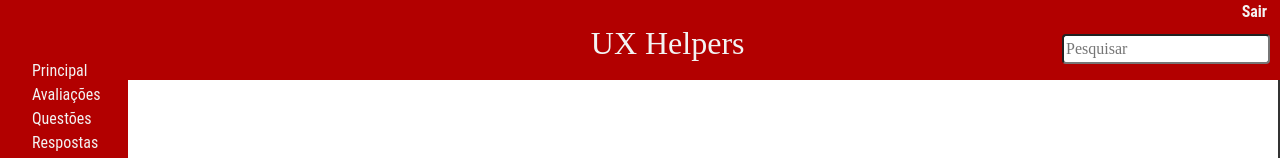
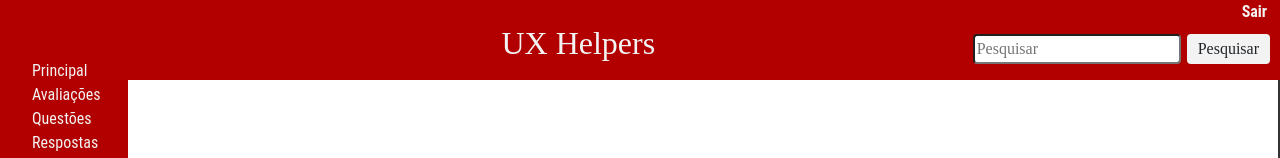
Before and after one commit to FatecFranca/DSM-G03-PI3-2022-1, a React (Create React App) app in the folder front-end/: page /glossario in a window 1280 px wide. Shown: the top 158 px of the page. Built offline with nearby package versions, Linux system fonts and the light colour scheme; no server answers; a web font is replaced by a local one.

Commit message:
inclusao botao pesquisar
inclusao do botao pesquisar

```diff
--- a/front-end/src/components/Components.css
+++ b/front-end/src/components/Components.css
@@ -29,6 +29,19 @@
 
 .header .titulo-pesquisa #pesquisa {
     border-radius: 4px;
+}
+
+.header .btn {
+    background-color: #f3f3f3;
+    height: 30px;
+    text-align: center;
+    margin-left: 6px;
+    padding: 0 10px 0 10px;
+}
+
+.header .btn:hover {
+    background-color: #005c6e;
+    color: #f3f3f3;
 }
 
 .menu {
--- a/front-end/src/components/Header.js
+++ b/front-end/src/components/Header.js
@@ -7,7 +7,9 @@ function Header() {
             <Link to="/" class="botaoSair">Sair</Link>
             <div className="titulo-pesquisa">
                 <h2 id="title">UX Helpers</h2>
+                <i class="fa fa-times" id="clear-val" aria-hidden="true"></i>
                 <input id="pesquisa"type="text" name="Pesquisar" placeholder="Pesquisar"></input>
+                <button class="btn" type="submit">Pesquisar</button>
             </div>
         </div>
     )
```
